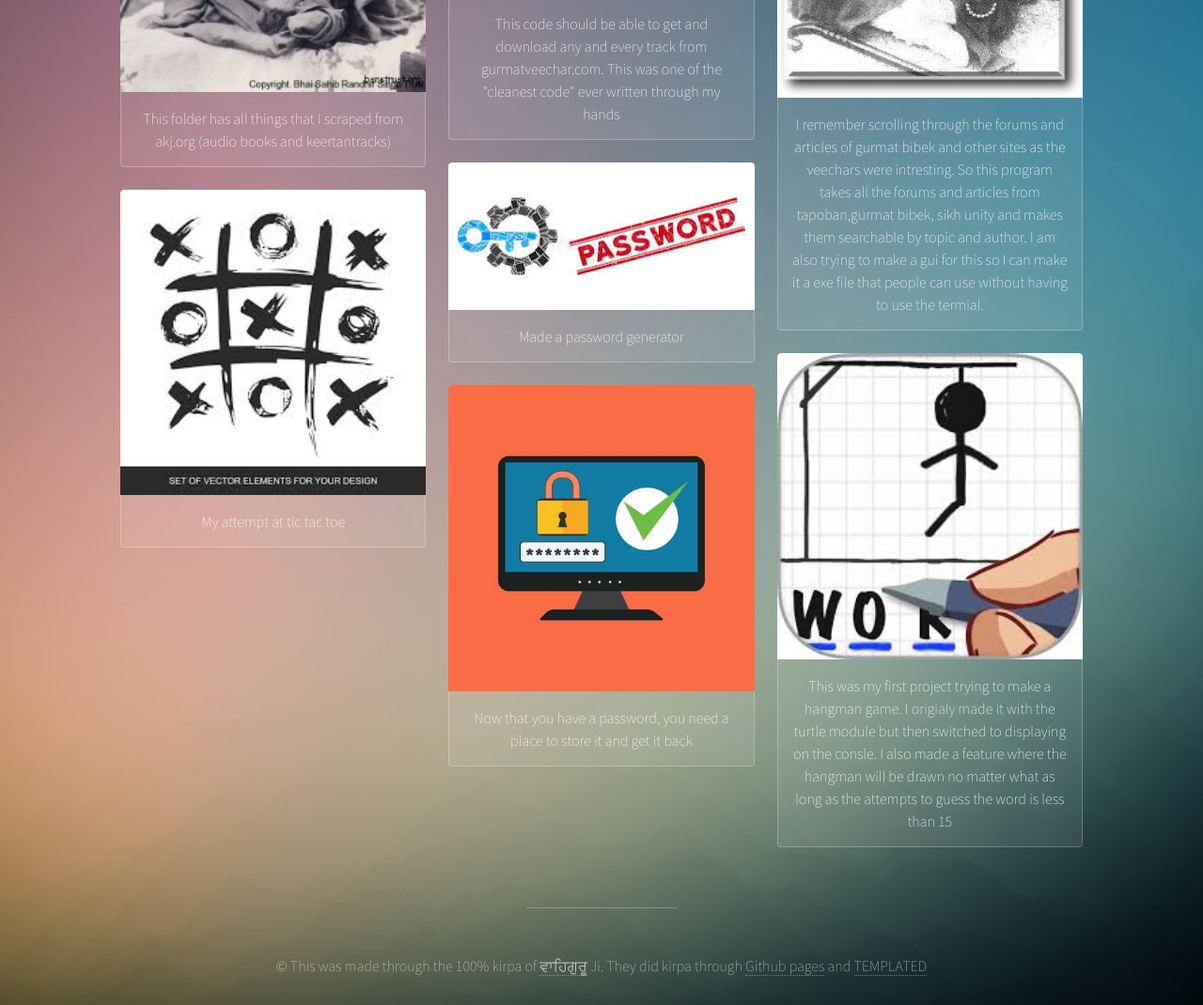
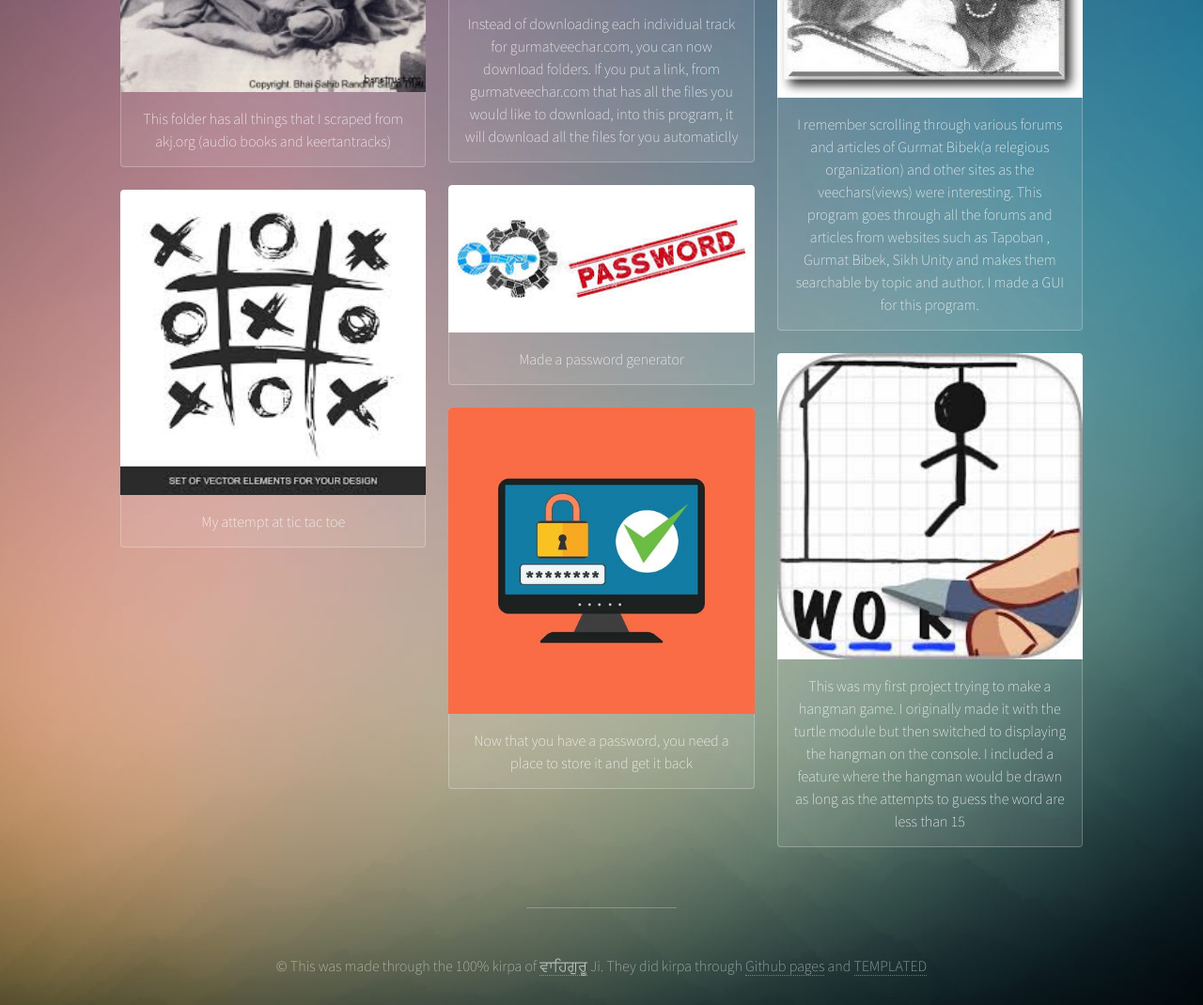
Before and after one commit to Giansingh4710/homepage, a plain HTML site: page index.html in a window 1280 px wide. Shown: the part 828-1898 px from the top of the page at 94% size. Drawn offline with Linux system fonts and the light colour scheme.

Commit message:
fixed some spelling errors

```diff
--- a/index.html
+++ b/index.html
@@ -48,7 +48,7 @@
 								<div>
 									<a href="https://github.com/Giansingh4710/small-projects/blob/master/SikhStuff/GurmatVecharToSD.py" target="_blank">
 										<img src="images/thumbs/03.jpg" alt="" />
-										<h3>This code should be able to get and download any and every track from gurmatveechar.com. This was one of the "cleanest code" ever written through my hands</h3>
+										<h3>Instead of downloading each individual track for gurmatveechar.com, you can now download folders. If you put a link, from gurmatveechar.com that has all the files you would like to download, into this program, it will download all the files for you automaticlly</h3>
 									</>
 									<a href="https://github.com/Giansingh4710/small-projects/blob/master/PasswordStuff/passwordGen.py" target="_blank">
 										<img src="images/thumbs/04.jpg" alt="" />
@@ -62,11 +62,11 @@
 								<div>
 									<a href="https://github.com/Giansingh4710/small-projects/tree/master/SikhStuff/fourms" target="_blank">
 										<img src="images/thumbs/06.jpg" alt="" />
-										<h3>I remember scrolling through the forums and articles of gurmat bibek and other sites as the veechars were intresting. So this program takes all the forums and articles from tapoban,gurmat bibek, sikh unity and makes them searchable by topic and author. I am also trying to make a gui for this so I can make it a exe file that people can use without having to use the termial.</h3>
+										<h3>I remember scrolling through various forums and articles of Gurmat Bibek(a relegious organization) and other sites as the veechars(views) were interesting. This program goes through all the forums and articles from websites such as Tapoban , Gurmat Bibek, Sikh Unity and makes them searchable by topic and author. I made a GUI for this program.</h3>
 									</a>
 									<a href="https://github.com/Giansingh4710/small-projects/tree/master/Hangman" target="_blank">
 										<img src="images/thumbs/07.jpg" alt="" />
-										<h3>This was my first project trying to make a hangman game. I origialy made it with the turtle module but then switched to displaying on the consle. I also made a feature where the hangman will be drawn no matter what as long as the attempts to guess the word is less than 15</h3>
+										<h3>This was my first project trying to make a hangman game. I originally made it with the turtle module but then switched to displaying the hangman on the console. I included a feature where the hangman would be drawn as long as the attempts to guess the word are less than 15</h3>
 									</a>
 								</div>
 							</section>
```
